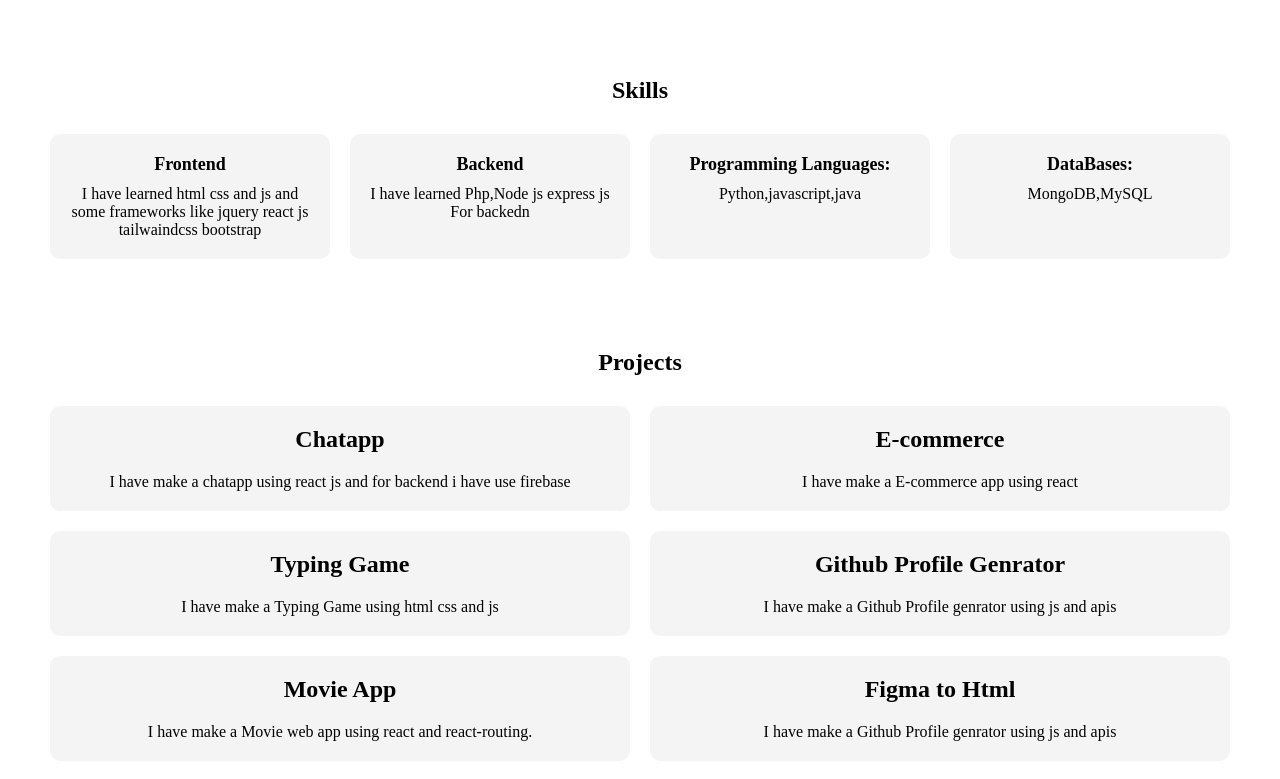
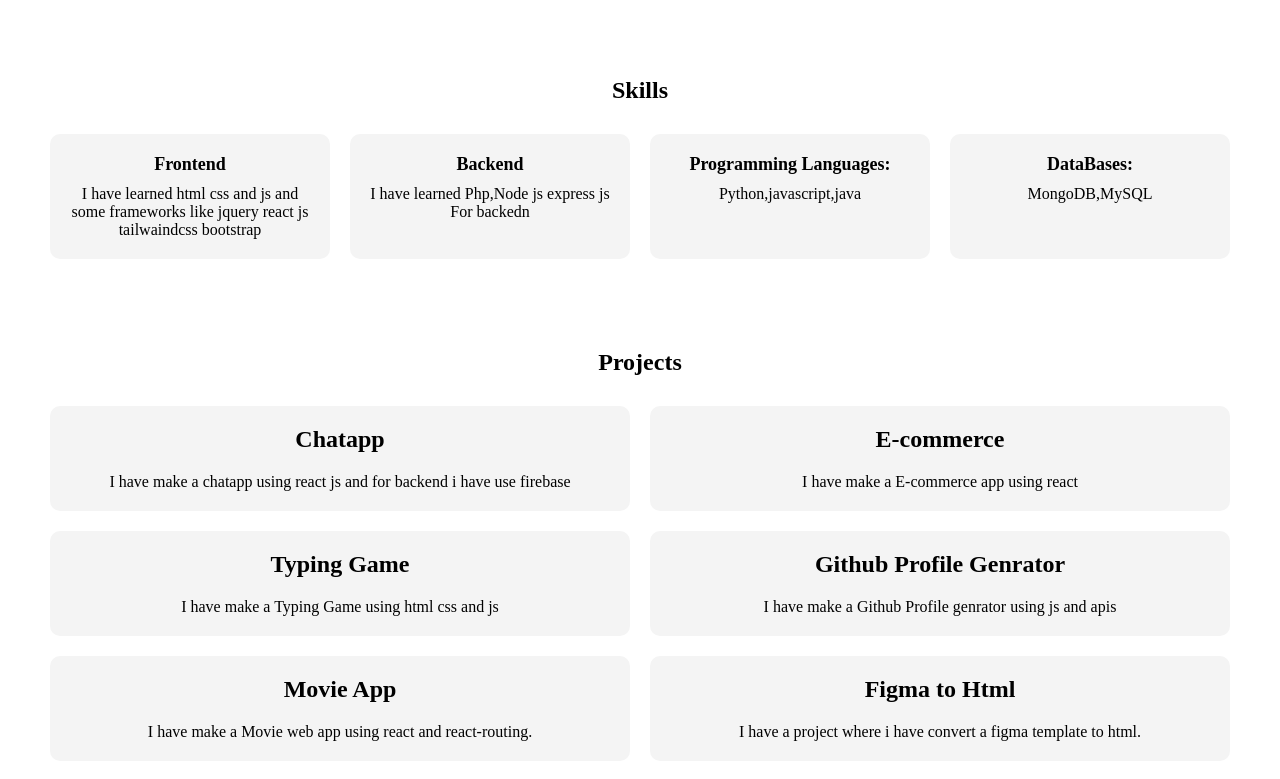
Before and after one commit to RakshitDubey/Portfolio, a plain HTML site: page index.html in a window 1280 px wide. Shown: the part 475-1254 px from the top of the page. Drawn offline with Linux system fonts and the light colour scheme.

Commit message:
Update index.html

```diff
--- a/index.html
+++ b/index.html
@@ -97,7 +97,7 @@
         </div>
         <div class="card">
             <h2>Figma to Html</h2>
-            <p>I have make a Github Profile genrator using js and apis</p>
+            <p>I have a project where i have convert a figma template to html.</p>
         </div>
     </div>
 </div>
```
